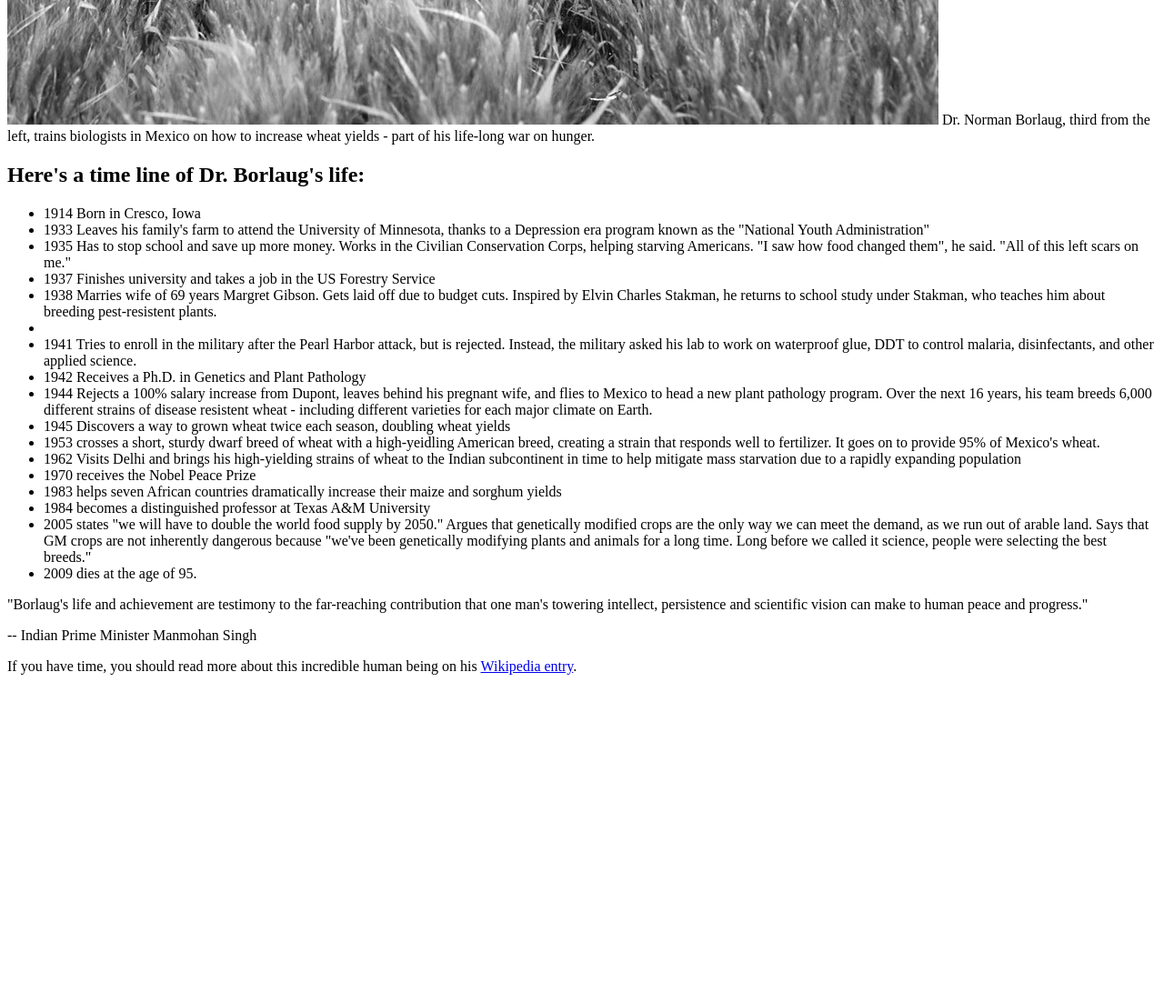
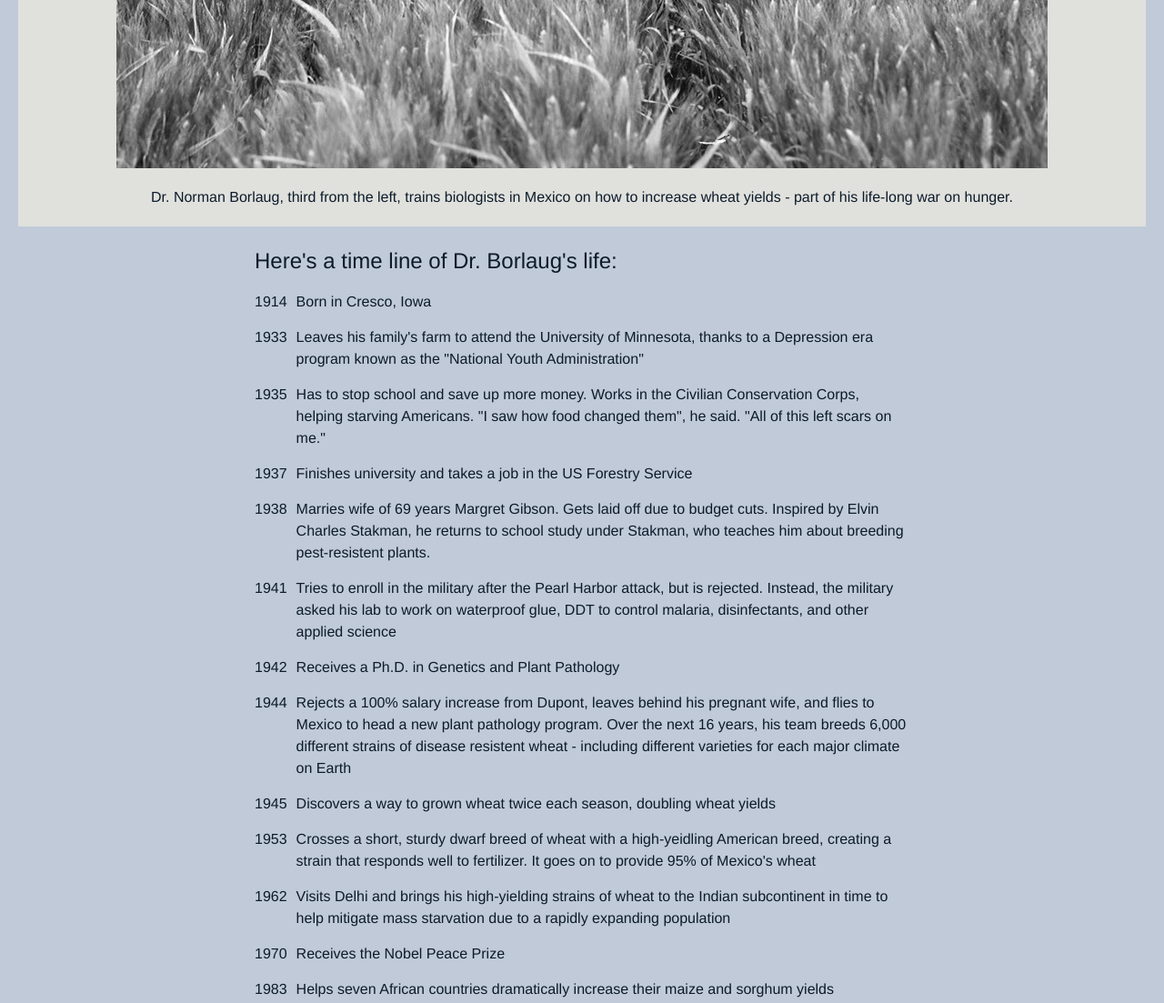
Before and after one commit to alenakatkova/fcc-tribute-page, a plain HTML site: page index.html in a window 1280 px wide. Shown: the part 600-1703 px from the top of the page at 91% size. Before the commit the page ends 1350 px from the top, so only its background shows below. Drawn offline with Linux system fonts and the light colour scheme.

Commit message:
add styles

```diff
--- a/index.html
+++ b/index.html
@@ -6,20 +6,22 @@
     <title>Dr. Norman Borlaug</title>
 </head>
 <body>
-<div>
-    <h1>Dr. Norman Borlaug</h1>
-    <p>The man who saved a billion lives</p>
-    <header>
-        <img src="tribute-page-main-image.jpeg">
-        <span>
+<main id="main">
+    <h1 id="title">Dr. Norman Borlaug</h1>
+    <p id="title-caption">The man who saved a billion lives</p>
+
+    <div id="div-img">
+        <img id="image" src="tribute-page-main-image.jpeg">
+        <p id="img-caption">
             Dr. Norman Borlaug, third from the left, trains biologists in Mexico on how to increase wheat yields -
             part of his life-long war on hunger.
-        </span>
-    </header>
-    <div>
-        <div>
-            <h2>Here's a time line of Dr. Borlaug's life:</h2>
-            <ul>
+        </p>
+    </div>
+
+    <div id="tribute-info">
+        <div id="timeline-wrapper">
+            <h2 id="timeline-title">Here's a time line of Dr. Borlaug's life:</h2>
+            <ul id="timeline">
                 <li class="bullet">
                     <span class="year">1914</span>
                     <span class="description">Born in Cresco, Iowa</span>
@@ -52,15 +54,11 @@
                     </span>
                 </li>
                 <li class="bullet">
-                    <span class="year"></span>
-                    <span class="description"></span>
-                </li>
-                <li class="bullet">
                     <span class="year">1941</span>
                     <span class="description">
                         Tries to enroll in the military after the Pearl Harbor attack, but is rejected.
                         Instead, the military asked his lab to work on waterproof glue, DDT to control malaria,
-                        disinfectants, and other applied science.
+                        disinfectants, and other applied science
                     </span>
                 </li>
                 <li class="bullet">
@@ -73,7 +71,7 @@
                         Rejects a 100% salary increase from Dupont, leaves behind his pregnant wife,
                         and flies to Mexico to head a new plant pathology program. Over the next 16 years,
                         his team breeds 6,000 different strains of disease resistent wheat -
-                        including different varieties for each major climate on Earth.
+                        including different varieties for each major climate on Earth
                     </span>
                 </li>
                 <li class="bullet">
@@ -85,8 +83,8 @@
                 <li class="bullet">
                     <span class="year">1953</span>
                     <span class="description">
-                        crosses a short, sturdy dwarf breed of wheat with a high-yeidling American breed,
-                        creating a strain that responds well to fertilizer. It goes on to provide 95% of Mexico's wheat.
+                        Crosses a short, sturdy dwarf breed of wheat with a high-yeidling American breed,
+                        creating a strain that responds well to fertilizer. It goes on to provide 95% of Mexico's wheat
                     </span>
                 </li>
                 <li class="bullet">
@@ -98,22 +96,22 @@
                 </li>
                 <li class="bullet">
                     <span class="year">1970</span>
-                    <span class="description">receives the Nobel Peace Prize</span>
+                    <span class="description">Receives the Nobel Peace Prize</span>
                 </li>
                 <li class="bullet">
                     <span class="year">1983</span>
                     <span class="description">
-                        helps seven African countries dramatically increase their maize and sorghum yields
+                        Helps seven African countries dramatically increase their maize and sorghum yields
                     </span>
                 </li>
                 <li class="bullet">
                     <span class="year">1984</span>
-                    <span class="description">becomes a distinguished professor at Texas A&M University</span>
+                    <span class="description">Becomes a distinguished professor at Texas A&M University</span>
                 </li>
                 <li class="bullet">
                     <span class="year">2005</span>
                     <span class="description">
-                        states "we will have to double the world food supply by 2050."
+                        States "we will have to double the world food supply by 2050."
                         Argues that genetically modified crops are the only way we can meet the demand,
                         as we run out of arable land. Says that GM crops are not inherently dangerous because
                         "we've been genetically modifying plants and animals for a long time. Long before we called
@@ -122,23 +120,27 @@
                 </li>
                 <li class="bullet">
                     <span class="year">2009</span>
-                    <span class="description">dies at the age of 95.</span>
+                    <span class="description">Dies at the age of 95</span>
                 </li>
             </ul>
         </div>
-        <div>
+        <div id="quote-wrapper">
             <p>
                 "Borlaug's life and achievement are testimony to the far-reaching contribution
                 that one man's towering intellect, persistence and scientific vision
                 can make to human peace and progress."
             </p>
-            <p>-- Indian Prime Minister Manmohan Singh</p>
+            <p id="quote-author">-- Indian Prime Minister Manmohan Singh</p>
         </div>
     </div>
-    <footer>
+    <div id="link-wrapper">
         If you have time, you should read more about this incredible human being on his
-        <a href="https://en.wikipedia.org/wiki/Norman_Borlaug">Wikipedia entry</a>.
-    </footer>
-</div>
+        <a
+                id="tribute-link"
+                target="_blank"
+                href="https://en.wikipedia.org/wiki/Norman_Borlaug"
+        >Wikipedia entry</a>.
+    </div>
+</main>
 </body>
 </html>
--- a/styles.css
+++ b/styles.css
@@ -0,0 +1,108 @@
+*, *:before, *:after {
+    box-sizing: border-box;
+    padding: 0;
+    margin: 0;
+    font-family: 'Helvetica', sans-serif;
+    color: #0d1b2a;
+    font-weight: 300;
+    line-height: 1.5em;
+}
+
+#main {
+    display: flex;
+    flex-direction: column;
+    background-color: #C0CAD8;
+    padding: 20px;
+}
+
+#main,
+#tribute-info,
+#div-img {
+    padding: 20px;
+}
+
+#tribute-info,
+#link-wrapper,
+#div-img,
+#image,
+#timeline-wrapper {
+    margin: 0 auto;
+}
+
+#title {
+    margin-top: 20px;
+    margin-bottom: 10px;
+    text-align: center;
+}
+
+#title-caption {
+    margin-bottom: 20px;
+    text-align: center;
+}
+
+#div-img {
+    background-color: #e0e1dd;
+    width: 100%;
+}
+
+#image {
+    display: block;
+    width: 100%;
+    max-width: 1024px;
+}
+
+#img-caption {
+    margin-top: 20px;
+    text-align: center;
+}
+
+#timeline {
+    list-style: none;
+}
+
+.bullet {
+    margin: 15px 0;
+    display: flex;
+    flex-direction: row;
+    flex-wrap: nowrap;
+}
+
+.year {
+    display: block;
+    margin-right: 10px;
+    font-weight: 400;
+}
+
+.description {
+    display: block;
+}
+
+#quote-wrapper {
+    margin: 20px auto;
+    font-style: italic;
+}
+
+#quote-author {
+    text-align: right;
+    margin-top: 10px;
+}
+
+
+#timeline-wrapper,
+#quote-wrapper {
+    width: 100%;
+}
+
+@media (min-width: 600px) {
+    #timeline-wrapper,
+    #quote-wrapper {
+        width: 80%;
+    }
+}
+
+@media (min-width: 1024px) {
+    #timeline-wrapper,
+    #quote-wrapper {
+        width: 60%;
+    }
+}
```
